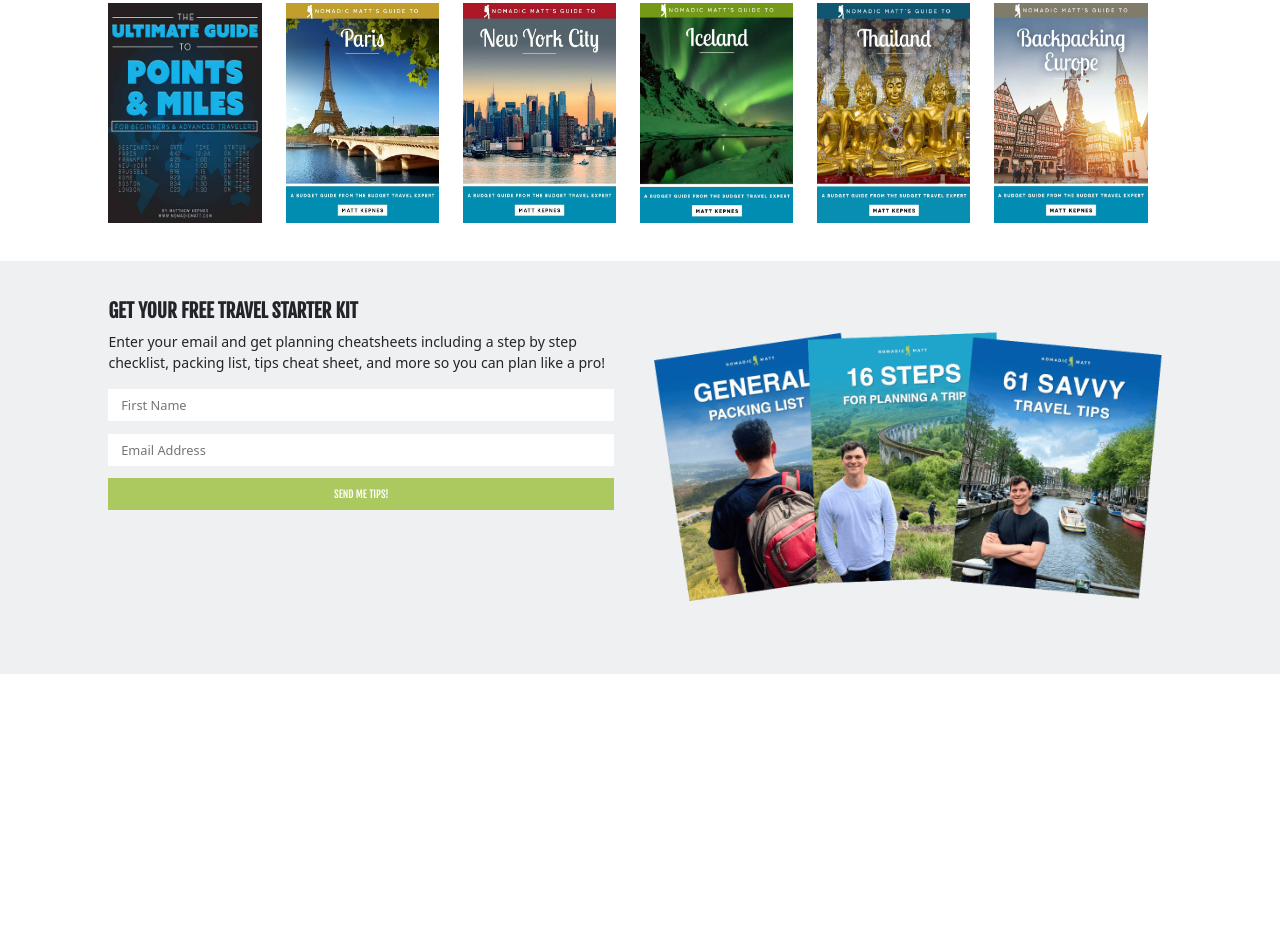
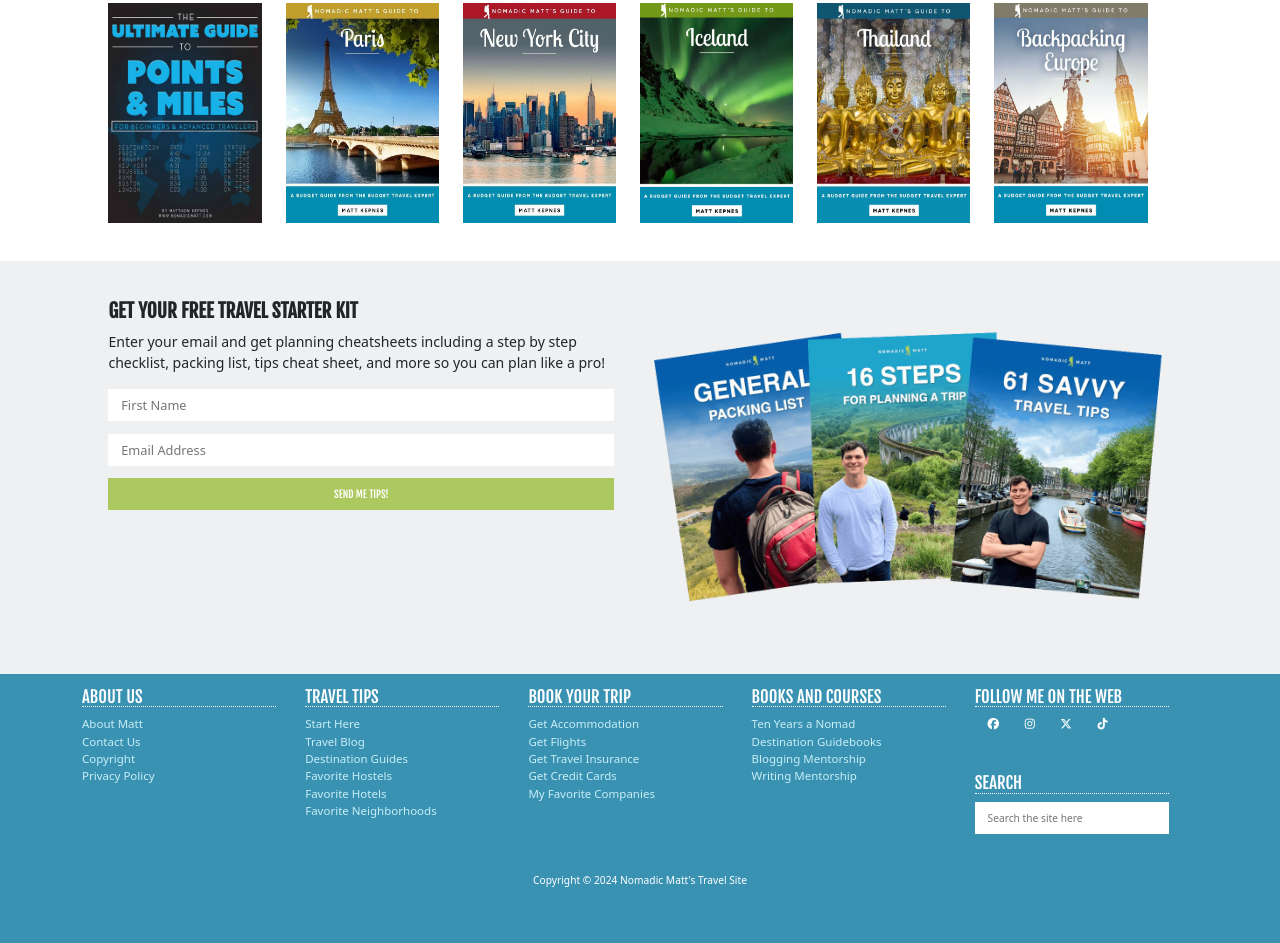
Before and after one commit to I-DUDE-I/Nomadic_Matt, a plain HTML site: page index.html in a window 1280 px wide. Shown: the part 2796-3739 px from the top of the page. Before the commit the page ends 3470 px from the top, so only its background shows below. Drawn offline with nearby package versions, Linux system fonts and the light colour scheme.

Commit message:
added footer

```diff
--- a/index.html
+++ b/index.html
@@ -256,5 +256,60 @@
             <img src="./image/section4.webp" alt="">
         </div>
     </section>
+
+
+    <!-- footer -->
+    <section id="footer">
+        <div class="container">
+            <div class="div1">
+                <h3>ABOUT US</h3>
+                <p>
+                    About Matt <br>
+                    Contact Us <br>
+                    Copyright <br>
+                    Privacy Policy
+                </p>
+            </div>
+            <div class="div1">
+                <h3>TRAVEL TIPS</h3>
+                <p>
+                    Start Here <br>
+                    Travel Blog <br>
+                    Destination Guides <br>
+                    Favorite Hostels <br>
+                    Favorite Hotels <br>
+                    Favorite Neighborhoods
+                </p>
+            </div>
+            <div class="div1">
+                <h3>BOOK YOUR TRIP</h3>
+                <p>
+                    Get Accommodation <br>
+                    Get Flights <br>
+                    Get Travel Insurance <br>
+                    Get Credit Cards <br>
+                    My Favorite Companies
+                </p>
+            </div>
+            <div class="div1">
+                <h3>BOOKS AND COURSES</h3>
+                <p>
+                    Ten Years a Nomad <br>
+                    Destination Guidebooks <br>
+                    Blogging Mentorship <br>
+                    Writing Mentorship <br>
+                </p>
+            </div>
+            <div class="div1">
+                <h3>FOLLOW ME ON THE WEB</h3>
+                <p><i class="fa-brands fa-facebook"></i><i class="fa-brands fa-instagram"></i><i class="fa-brands fa-x-twitter"></i><i class="fa-brands fa-tiktok"></i></p>
+                <h3>SEARCH</h3>
+                <input type="text" placeholder="Search the site here">
+            </div>
+        </div>
+        <div class="footer2">
+            <p class="text-center">Copyright © 2024 Nomadic Matt's Travel Site</p>
+        </div>
+    </section>
 </body>
 </html>
--- a/style.css
+++ b/style.css
@@ -456,3 +456,45 @@ input:focus{
     color: white;
     background-color: #acc960;
 }
+
+
+/* footer */
+
+#footer{
+    background-color: #3a92b3;
+    color: white;
+}
+#footer .container{
+    display: flex;
+}
+#footer .div1{
+    width: 20%;
+}
+#footer h3{
+    font-family: "Fjalla One", sans-serif;
+    font-size: 1.3vw;
+    margin-top: 1vw;
+    width: 87%;
+    border-bottom: white 0.14vw dotted;
+}
+#footer .div1 p{
+    font-size: 0.9vw;
+    color: #c7edf5;
+}
+#footer i{
+    color: white;
+    margin-right: 1vw;
+    margin-left: 1vw;
+    margin-bottom: 2vw;
+}
+#footer input{
+    width: 87%;
+    height: 2.5vw;
+    border: none;
+    padding-left: 1vw;
+    font-size: 0.8vw;
+}
+#footer .footer2{
+    padding: 3vw;
+    font-size: 0.8vw;
+}
```
